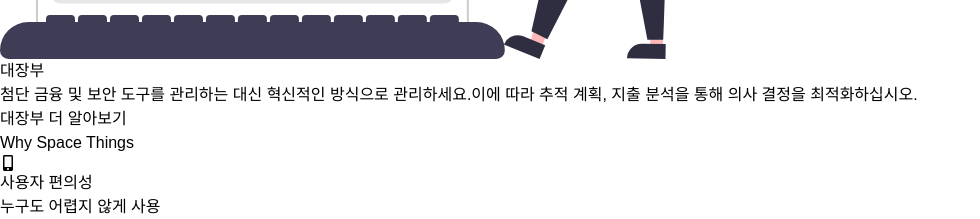
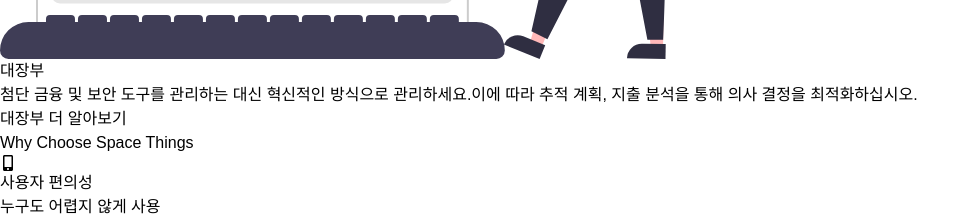
Before and after one commit to Souravhere/spacethings, a Next.js app: page / in a window 1280 px wide. Shown: the part 5220-5439 px from the top of the page, without its empty margins (0-980 px from the left). Built offline with nearby package versions, Linux system fonts and the light colour scheme; a web font is replaced by a local one.

Commit message:
sub cards will also changed according to the new ui update

```diff
--- a/src/components/Servicespage.tsx
+++ b/src/components/Servicespage.tsx
@@ -87,7 +87,7 @@ export default function ServicesSection() {
           whileInView="visible"
           viewport={{ once: true }}
         >
-          <span className="text-black">Why</span> Space Things
+          <span className="text-black">Why Choose</span> Space Things
         </motion.h2>
 
         <motion.div
```
